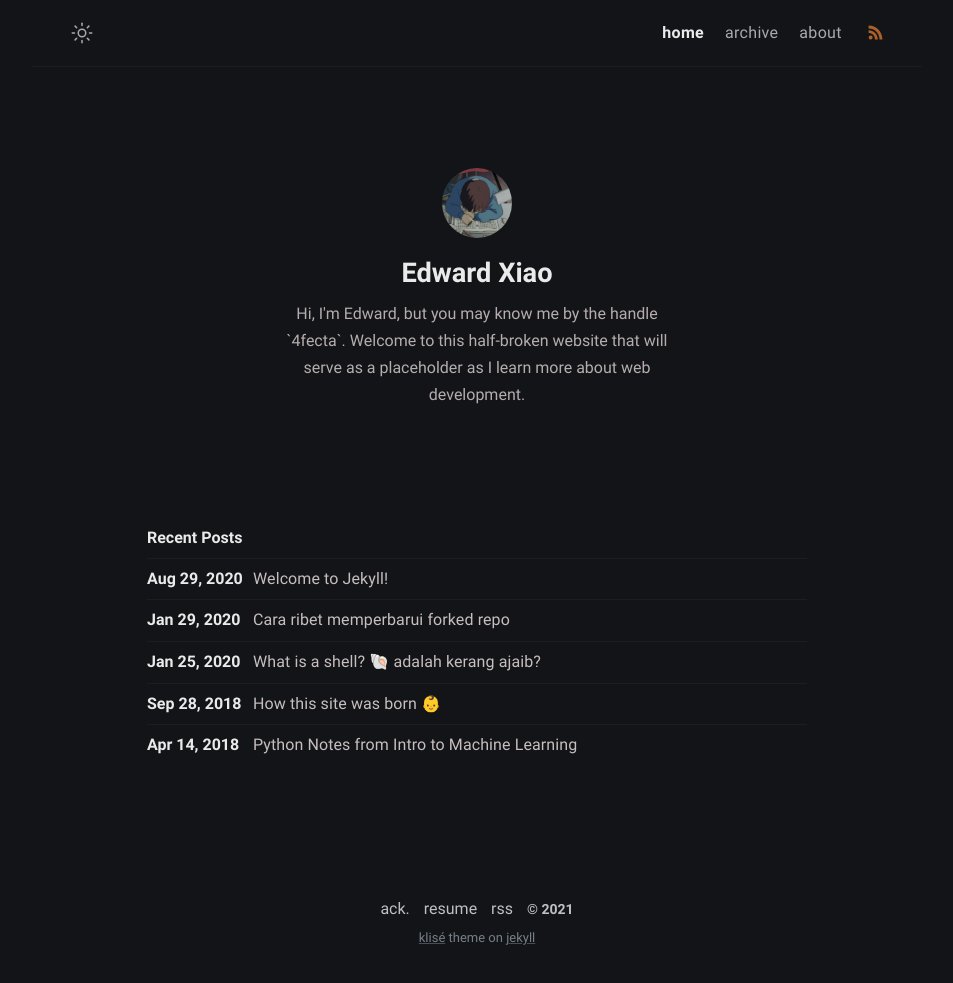
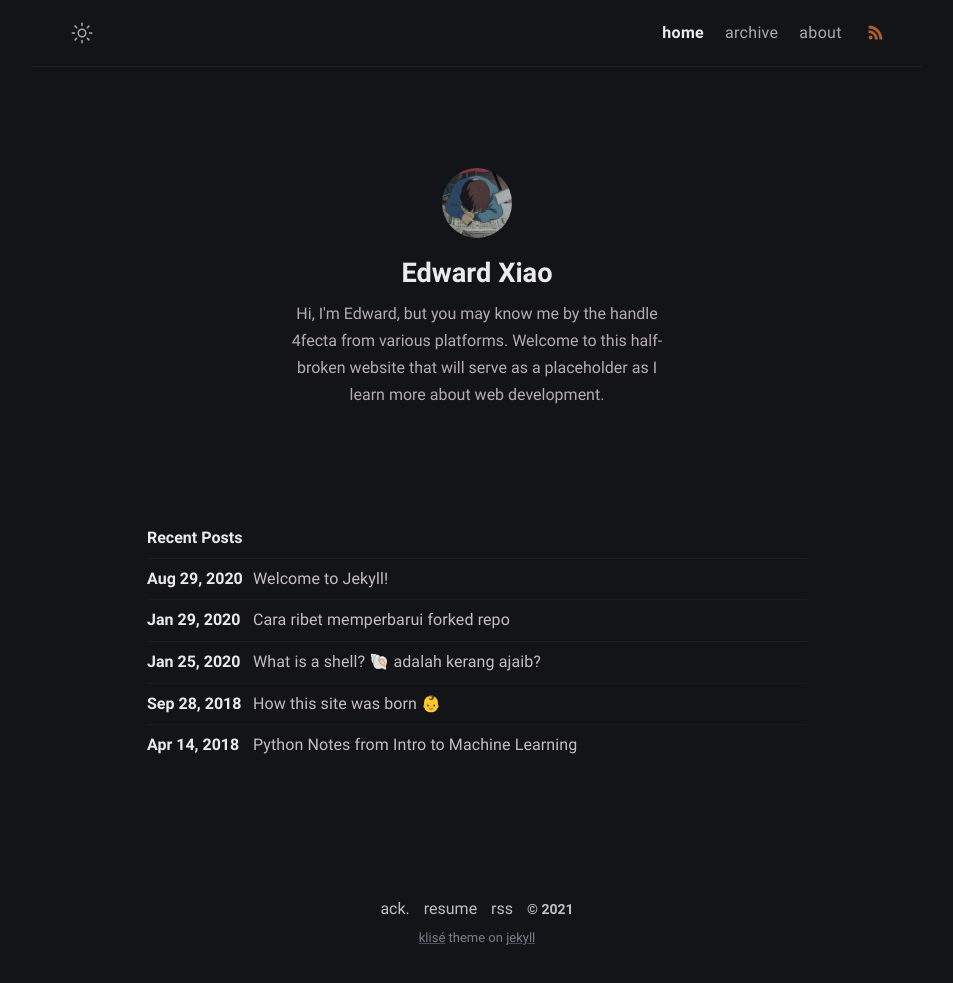
Before and after one commit to 4fecta/4fecta.ca, a Jekyll site: the page built from index.md, in a window 1280 px wide. Shown: the whole page, without its empty margins (163-1116 px from the left). Built offline with Jekyll 4.4.1, drawn with Linux system fonts in a browser that asks for light colours.

Commit message:
Update _config.yml

```diff
--- a/_config.yml
+++ b/_config.yml
@@ -12,7 +12,7 @@ mode: dark # default theme "dark" | "light"
 author:
   name: Edward Xiao # author name
   bio: >- # tell to the world
-    Hi, I'm Edward, but you may know me by the handle `4fecta`. Welcome to this half-broken website that will serve as a placeholder as I learn more about web development.
+    Hi, I'm Edward, but you may know me by the handle 4fecta from various platforms. Welcome to this half-broken website that will serve as a placeholder as I learn more about web development.
   username: 4fecta # general username
   github: github_username # github username
   twitter: twitter_username # twitter username
```
